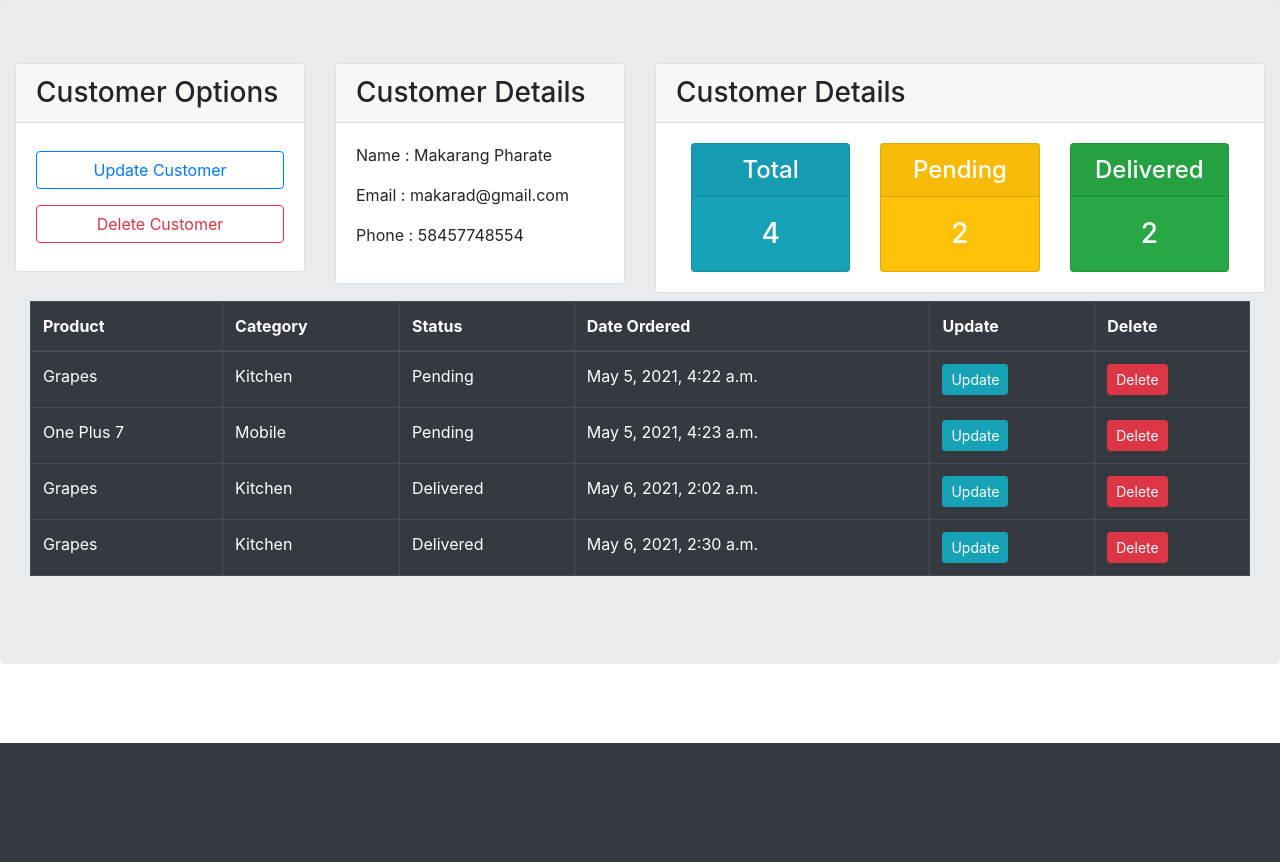
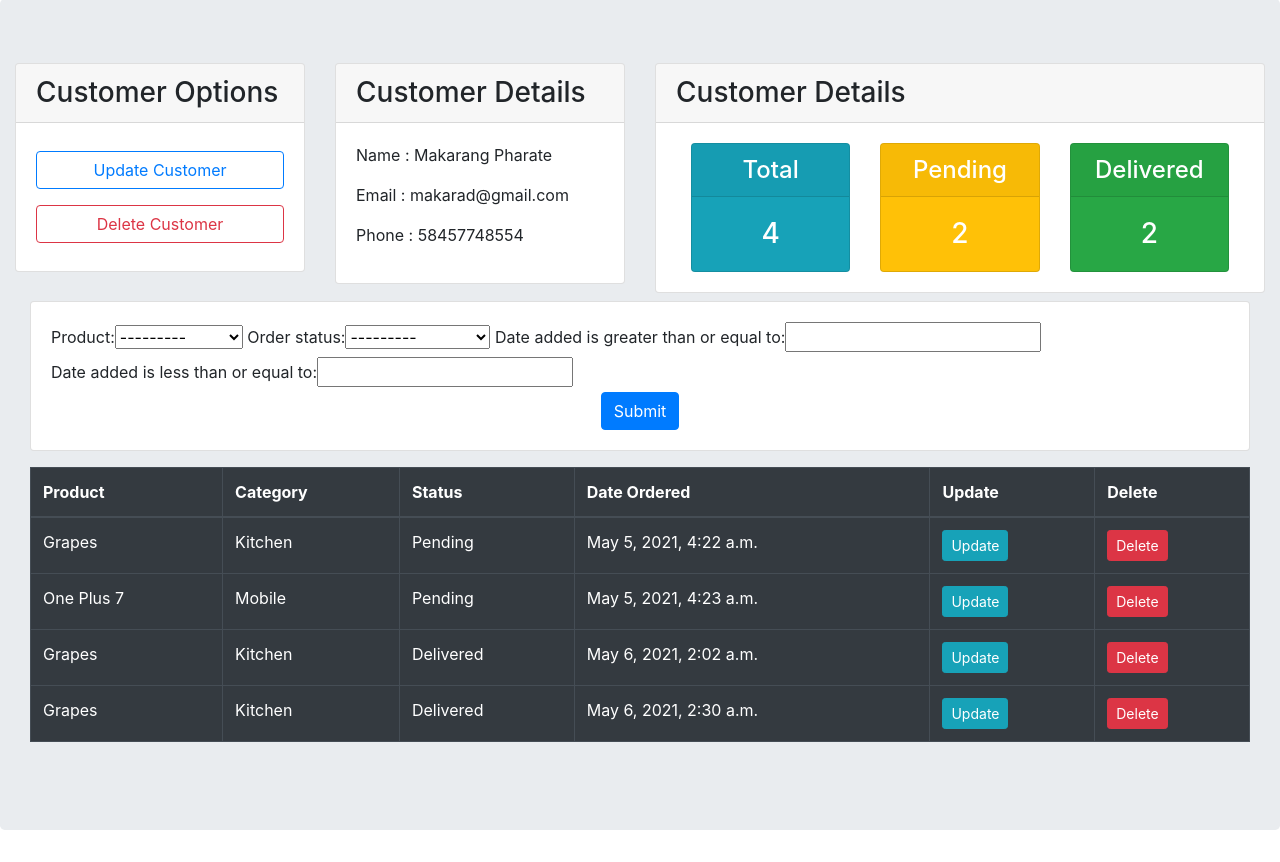
Before and after one commit to vaibhavpharate/management_django, a Django app: page /customer/1 in a window 1280 px wide. Shown: the part 57-919 px from the top of the page. Before the commit the page ends 800 px from the top, so only its background shows below. Run offline with Django 3.2, Linux system fonts and the light colour scheme; data comes from the database, SQL or seed files in the repository; both versions use the stored data as it was after the commit.

Commit message:
next_update

```diff
--- /dev/null
+++ b/accounts/filters.py
@@ -0,0 +1,13 @@
+import django_filters
+from django_filters import DateFilter
+
+from .models import *
+
+
+class OrderFilter(django_filters.FilterSet):
+    start_date = DateFilter(field_name="date_added",lookup_expr='gte') ## gte => greater than or equal
+    end_date = DateFilter(field_name="date_added",lookup_expr='lte') ##  lte => less than or equal
+    class Meta:
+        model = Order
+        fields = '__all__'
+        exclude = ['customer','date_added']
--- a/accounts/views.py
+++ b/accounts/views.py
@@ -2,6 +2,8 @@ from django.shortcuts import render, redirect
 from .models import Order, Customer
 from .forms_file import OrderForm
 
+## Filters
+from .filters import OrderFilter
 
 # Create your views here.
 def index(request):
@@ -33,16 +35,22 @@ def customer(request,pk):
     customer = Customer.objects.get(id=pk)
     orders = customer.order_set.all()
 
+
+    order_filter = OrderFilter(request.GET,queryset=orders)
+
+    orders = order_filter.qs
+
     total = orders.all().count()
     pending = orders.filter(order_status="Pending").count()
     delivered = orders.filter(order_status="Delivered").count()
 
     context = {'customer':customer,'orders':orders, 'total':total,
-               'pending':pending,'delivered':delivered}
+               'pending':pending,'delivered':delivered,'filter':order_filter}
     return render(request,'accounts/customer.html',context)
 
 def update_order(request,pk):
     order = Order.objects.get(id=pk)
+
     form = OrderForm(instance=order)
     if request.method == 'POST':
         form = OrderForm(request.POST)
@@ -50,4 +58,5 @@ def update_order(request,pk):
             form.save()
             return redirect('/')
 
-    return render(request,'accounts/update_order.html',{'form':form})
+    return render(request,'accounts/update_order.html',
+                 {'form':form})
--- a/templates/accounts/customer.html
+++ b/templates/accounts/customer.html
@@ -44,6 +44,20 @@
         </div>
       </div>
       <div class="container-fluid py-2">
+        <div class="card">
+          <div class="card-body">
+            <form class=""  method="get">
+
+                {{filter.form}}
+                <div class="text-center">
+                  <input type="submit" class="btn btn-primary">
+                </div>
+            </form>
+
+          </div>
+        </div>
+      </div>
+      <div class="container-fluid py-2">
           <table class="table table-dark table-bordered">
               <thead>
                 <tr>
@@ -62,7 +76,7 @@
                     <td>{{order.product.category}}</td>
                     <td>{{order.order_status}}</td>
                     <td>{{order.date_added}}</td>
-                    <td><a href="#" class="btn btn-sm btn-info">Update</a></td>
+                    <td><a href="{% url 'update_order' order.id %}" class="btn btn-sm btn-info">Update</a></td>
                     <td><a href="#" class="btn btn-sm btn-danger">Delete</a></td>
                   </tr>
                 {% endfor %}
```
Also changed, not shown: db.sqlite3.
